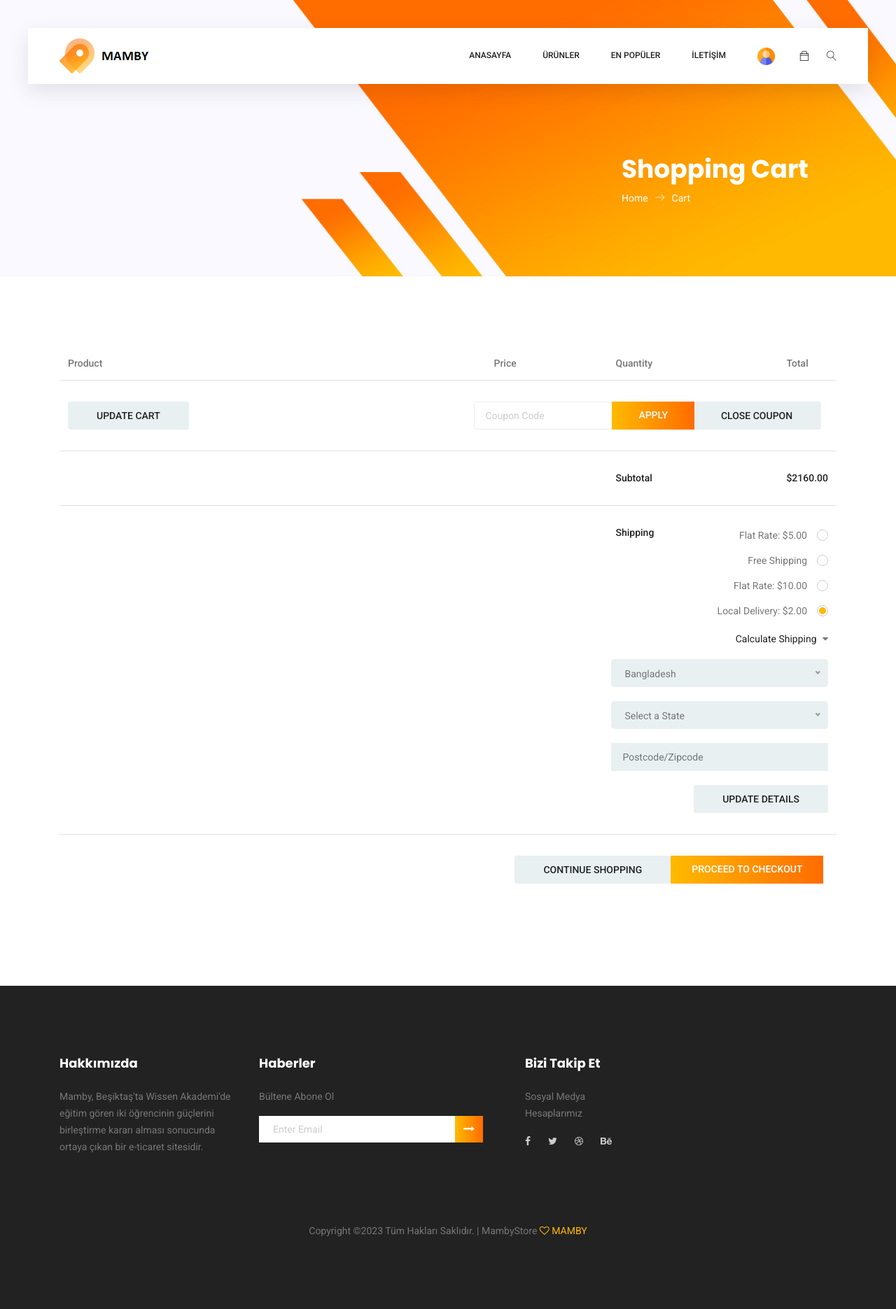
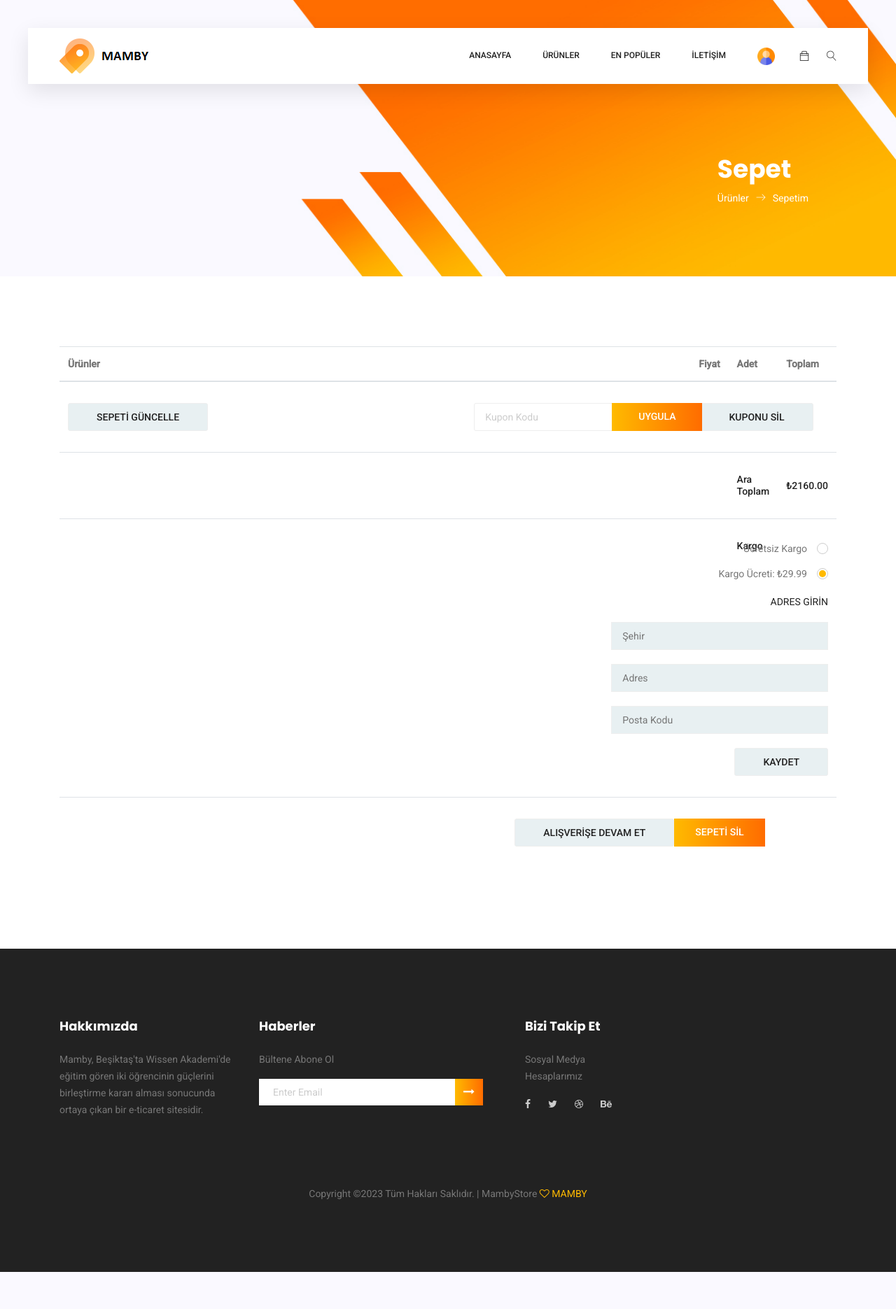
Before and after one commit to mahirbugray/MAMBY-ECommerce-UI, an ASP.NET Core app: template MAMBY.UI/Views/Card/Index.cshtml in a window 1280 px wide. Shown: the whole page at 70% size. After the commit the page ends 1818 px from the top, so only its background shows below. Run offline with ASP.NET Core 8, Linux system fonts and the light colour scheme; the template is opened without the code that fills it, so the values that code supplies are empty.

Commit message:
sepet detay

```diff
--- a/MAMBY.UI/Controllers/CardController.cs
+++ b/MAMBY.UI/Controllers/CardController.cs
@@ -62,6 +62,7 @@ namespace MAMBY.UI.Controllers
                 return RedirectToAction("Login", "Account");
             }
         }
+
         public IActionResult Delete(int id)
         {
             card = GetCards();
--- a/MAMBY.UI/Views/Card/Index.cshtml
+++ b/MAMBY.UI/Views/Card/Index.cshtml
@@ -1,4 +1,4 @@
-@model List<CardViewModel>
+@model List<CardLineViewModel>
 @{
     ViewData["Title"] = "Index";
     Layout = "~/Views/Shared/_HomeLayout.cshtml";
@@ -8,10 +8,10 @@
     <div class="container">
         <div class="breadcrumb-banner d-flex flex-wrap align-items-center justify-content-end">
             <div class="col-first">
-                <h1>Shopping Cart</h1>
+                <h1>Sepet</h1>
                 <nav class="d-flex align-items-center">
-                    <a href="index.html">Home<span class="lnr lnr-arrow-right"></span></a>
-                    <a href="category.html">Cart</a>
+                    <a asp-action="Index" asp-controller="Product" asp-route-id="card.Id ">Ürünler<span class="lnr lnr-arrow-right"></span></a>
+                    <a asp-action="Index" asp-controller="Card" asp-route-id="card.Id ">Sepetim</a>
                 </nav>
             </div>
         </div>
@@ -22,16 +22,16 @@
 <section class="cart_area">
     <div class="container">
         <div class="cart_inner">
-            <div class="table-responsive">
+            <div class="table">
                 <table class="table">
-                    <thead>
+                   @*  <thead> *@
                         <tr>
-                            <th scope="col">Product</th>
-                            <th scope="col">Price</th>
-                            <th scope="col">Quantity</th>
-                            <th scope="col">Total</th>
+                            <th class="col">Ürünler</th>
+                            <th class="col">Fiyat</th>
+                            <th class="col">Adet</th>
+                            <th class="col">Toplam</th>
                         </tr>
-                    </thead>
+                    @* </thead> *@
                     <tbody>
                         @foreach(var item in Model)
                         {
@@ -39,15 +39,15 @@
                                 <td>
                                     <div class="media">
                                         <div class="d-flex">
-                                            <img src="" alt=""> @*resim eklenicek*@
+                                            <img src="~/theme/img/exclusive.jpg" alt=""> @*resim eklenicek*@
                                         </div>
                                         <div class="media-body">
-                                            <p>Minimalistic shop for multipurpose use</p>       @*description eklenecek*@
+                                            <p>Açıklama</p>       @*description eklenecek*@
                                         </div>
                                     </div>
                                 </td>
                                 <td>
-                                    <h5>@item.TotalPrice</h5>
+                                    <h5>@item.ProductPrice</h5>
                                 </td>
                                 <td>
                                     <div class="product_count">
@@ -70,7 +70,7 @@
                         }
                         <tr class="bottom_button">
                             <td>
-                                <a class="gray_btn" href="#">Update Cart</a>
+                                <a class="gray_btn" href="#">SEPETİ GÜNCELLE</a>
                             </td>
                             <td>
                             </td>
@@ -78,9 +78,9 @@
                             </td>
                             <td>
                                 <div class="cupon_text d-flex align-items-center">
-                                    <input type="text" placeholder="Coupon Code">
-                                    <a class="primary-btn" href="#">Apply</a>
-                                    <a class="gray_btn" href="#">Close Coupon</a>
+                                    <input type="text" placeholder="Kupon Kodu">
+                                    <a class="primary-btn" href="#">UYGULA</a>
+                                    <a class="gray_btn" href="#">KUPONU SİL</a>
                                 </div>
                             </td>
                         </tr>
@@ -90,10 +90,10 @@
                             <td>
                             </td>
                             <td>
-                                <h5>Subtotal</h5>
+                                <h5>Ara Toplam</h5>
                             </td>
                             <td>
-                                <h5>$2160.00</h5>
+                                <h5>₺2160.00</h5>
                             </td>
                         </tr>
                         <tr class="shipping_area">
@@ -102,30 +102,19 @@
                             <td>
                             </td>
                             <td>
-                                <h5>Shipping</h5>
+                                <h5>Kargo</h5>
                             </td>
                             <td>
                                 <div class="shipping_box">
                                     <ul class="list">
-                                        <li><a href="#">Flat Rate: $5.00</a></li>
-                                        <li><a href="#">Free Shipping</a></li>
-                                        <li><a href="#">Flat Rate: $10.00</a></li>
-                                        <li class="active"><a href="#">Local Delivery: $2.00</a></li>
+                                        <li><a href="#">Ücretsiz Kargo</a></li>
+                                        <li class="active"><a href="#">Kargo Ücreti: ₺29.99</a></li>
                                     </ul>
-                                    <h6>Calculate Shipping <i class="fa fa-caret-down" aria-hidden="true"></i></h6>
-                                    <select class="shipping_select">
-                                        <option value="1">Bangladesh</option>
-                                        <option value="2">India</option>
-                                        <option value="4">Pakistan</option>
-                                    </select>
-                                    <select class="shipping_select">
-                                        <option value="1">Select a State</option>
-                                        <option value="2">Select a State</option>
-                                        <option value="4">Select a State</option>
-                                    </select>
-                                    <input type="text" placeholder="Postcode/Zipcode">
-                                    <a class="gray_btn" href="#">Update Details</a>
-                                </div>
+                                    <h6>ADRES GİRİN</h6>
+                                    <input type="text" placeholder="Şehir">
+                                    <input type="text" placeholder="Adres">
+                                    <input type="text" placeholder="Posta Kodu">
+                                    <a class="gray_btn" href="#">Kaydet</a>
                             </td>
                         </tr>
                         <tr class="out_button_area">
@@ -137,8 +126,8 @@
                             </td>
                             <td>
                                 <div class="checkout_btn_inner d-flex align-items-center">
-                                    <a class="gray_btn" href="#">Continue Shopping</a>
-                                    <a class="primary-btn" href="#">Proceed to checkout</a>
+                                    <a class="gray_btn" href="#">ALIŞVERİŞE DEVAM ET</a>
+                                    <a class="primary-btn" href="#">SEPETİ SİL</a>
                                 </div>
                             </td>
                         </tr>
--- a/MAMBY.UI/Views/Shared/HeaderPartialView.cshtml
+++ b/MAMBY.UI/Views/Shared/HeaderPartialView.cshtml
@@ -53,7 +53,7 @@
                         </li>
                     </ul>
                     <ul class="nav navbar-nav navbar-right">
-                        <li class="nav-item"><a href="#" class="cart"><span class="ti-bag"></span></a></li>
+                        <li class="nav-item"><a asp-action="Index" asp-controller="Card" class="cart"><span class="ti-bag"></span></a></li>
                         <li class="nav-item">
                             <button class="search"><span class="lnr lnr-magnifier" id="search"></span></button>
                         </li>
```
Also changed, not shown: MAMBY.UI/Views/Product/Details.cshtml (+6 -1 lines).
